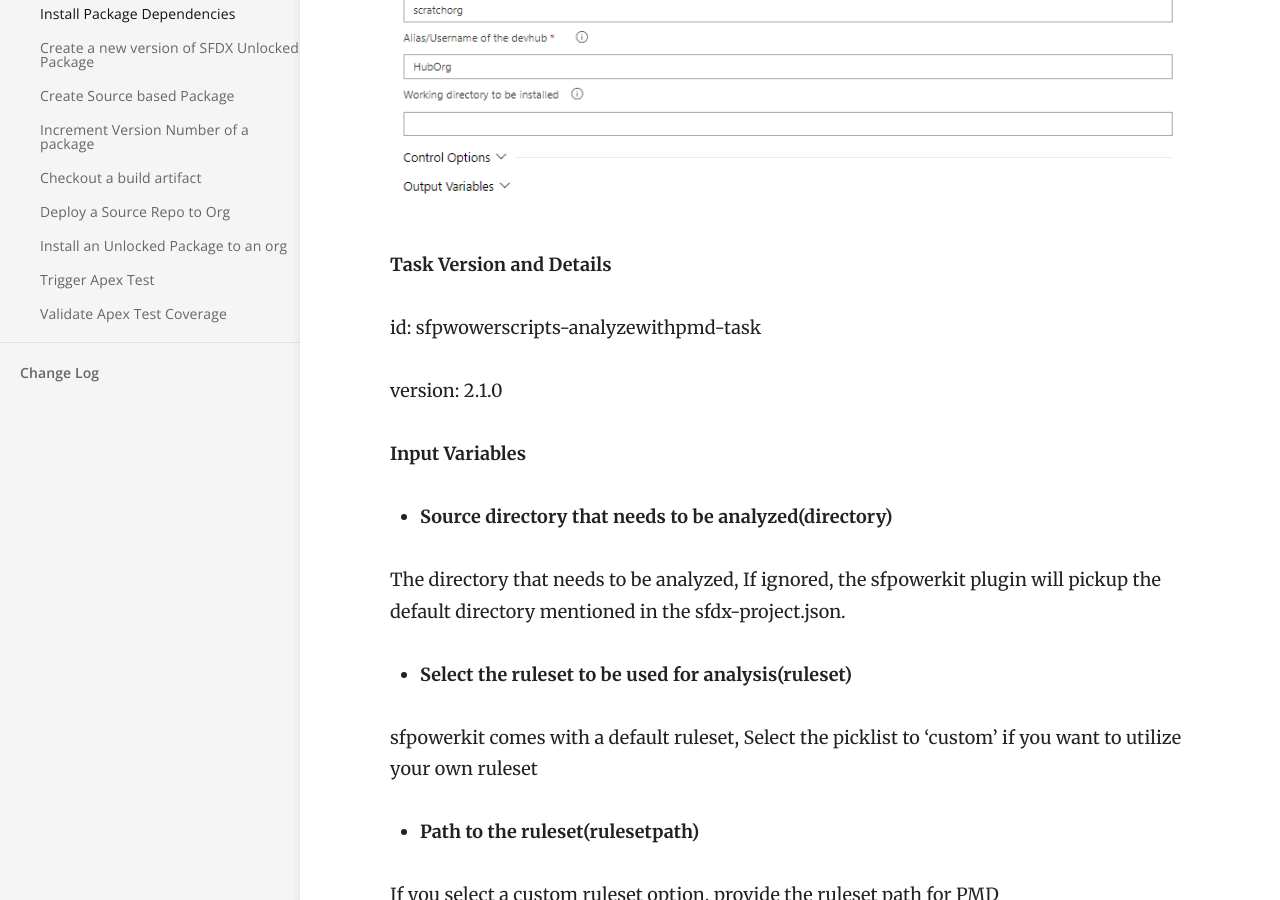
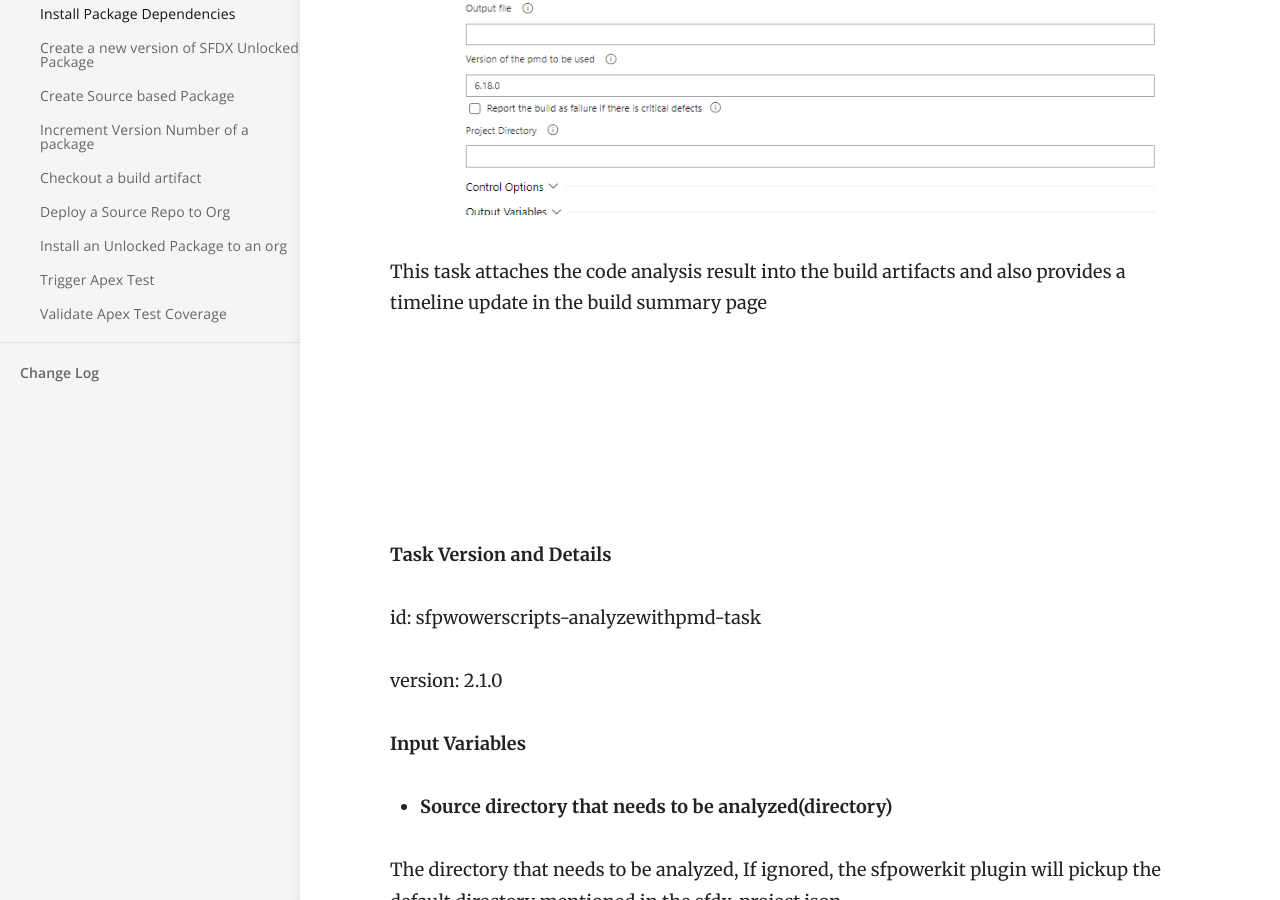
Before and after one commit to nbatterham/sfpowerscripts-doc, a Jekyll site: the page built from _docs/Tasks/Common-Utility-Tasks/Analyse apex code using PMD.md, in a window 1280 px wide and 900 px high, scrolled down 736 px. Built offline with Jekyll 4.4.1, drawn with Linux system fonts in a browser that asks for light colours.

Commit message:
Updated '_docs/Tasks/Common-Utility-Tasks/Analyse apex code using PMD.md' via CloudCannon

```diff
--- a/_docs/Tasks/Common-Utility-Tasks/Analyse apex code using PMD.md
+++ b/_docs/Tasks/Common-Utility-Tasks/Analyse apex code using PMD.md
@@ -8,7 +8,15 @@ This task is used to run a static analyis of the apex classes in a project direc
 
 **Task Snapshot**
 
-**![](/images/Create or Delete a scratchorg.png){: width="832" height="519"}**
+**![](/images/Analyze apex classes using pmd .png){: width="929" height="587"}**
+
+This task attaches the code analysis result into the build artifacts and also provides a timeline update in the build summary page
+
+&nbsp;
+
+&nbsp;
+
+&nbsp;
 
 **Task Version and Details**
 
@@ -24,7 +32,7 @@ The directory that needs to be analyzed, If ignored, the sfpowerkit plugin will
 
 * **Select the ruleset to be used for analysis(ruleset)**
 
-sfpowerkit comes with a default ruleset, Select the picklist  to 'custom' if you want to utilize your own ruleset
+sfpowerkit comes with a default ruleset, Select the picklist to 'custom' if you want to utilize your own ruleset
 
 * **Path to the ruleset(rulesetpath)**
 
@@ -48,13 +56,10 @@ Select this option if you want the build to be failed, if PMD observes any criti
 
 **Output Variables**
 
-
 **Control Options**
 
 **Gotcha's**
 
-
-
 **Changelog**
 
-* 3.1.0 Initial Version
+* 3\.1.0 Initial Version
```
